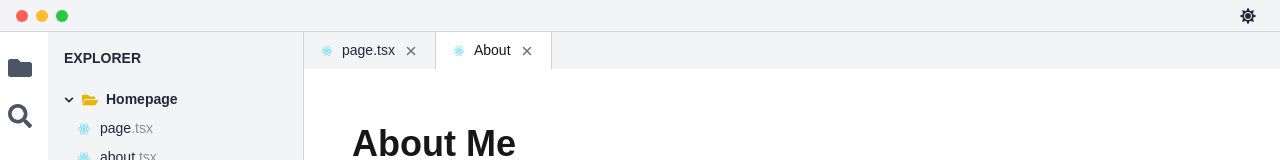
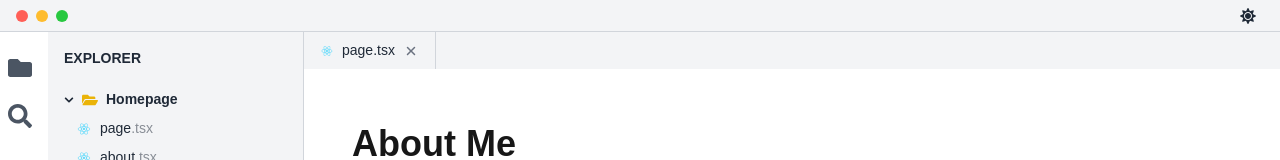
Before and after one commit to jemil-suleimanov/jemil-s, a Next.js app: page /about in a window 1280 px wide. Shown: the top 160 px of the page. Built offline with nearby package versions, Linux system fonts and the light colour scheme.

Commit message:
Simplified tabs logic, removed unnecessary imports, and updated URL with tab parameter.

```diff
--- a/app/layout.tsx
+++ b/app/layout.tsx
@@ -1,7 +1,6 @@
 'use client'
 
-import React, { useState, useEffect } from 'react';
-import { usePathname, useRouter } from 'next/navigation';
+import React, { useState } from 'react';
 import FileExplorer from '../components/FileExplorer';
 import ThemeSwitcher from '../components/ThemeSwitcher';
 import Tabs from '../components/Tabs';
@@ -15,64 +14,6 @@ import FontSizeHandler from '../components/FontSizeHandler';
 import "./globals.css";
 
 const RootLayoutContent = React.memo(({ children }: { children: React.ReactNode }) => {
-  const [openTabs, setOpenTabs] = useState<{ id: string; name: string; path: string }[]>([
-    { id: 'home', name: 'page.tsx', path: '/' }
-  ]);
-
-  const pathname = usePathname();
-  const router = useRouter();
-
-  useEffect(() => {
-    const currentPath = pathname;
-    let tabName = 'page.tsx';
-    let tabId = 'home';
-
-    if (currentPath !== '/') {
-      const pathParts = currentPath.split('/');
-      const lastPart = pathParts[pathParts.length - 1];
-
-      if (pathParts[1] === 'projects') {
-        tabName = `project${lastPart}.tsx`;
-        tabId = `project-${lastPart}`;
-      } else if (pathParts[1] === 'blog') {
-        tabName = `post${lastPart}.md`;
-        tabId = `blog-${lastPart}`;
-      } else {
-        tabName = `${lastPart}.tsx`;
-        tabId = lastPart;
-      }
-    }
-
-    if (!openTabs.some(tab => tab.path === currentPath)) {
-      setOpenTabs(prev => [...prev, { id: tabId, name: tabName, path: currentPath }]);
-    }
-  }, [pathname, openTabs]);
-
-  const handleCloseTab = (id: string) => {
-    setOpenTabs(prev => {
-      const index = prev.findIndex(tab => tab.id === id);
-      if (index === -1) return prev;
-
-      const newTabs = prev.filter(tab => tab.id !== id);
-
-      if (prev[index].path === pathname) {
-        const newPath = index > 0 ? prev[index - 1].path : (newTabs[0]?.path || '/');
-        router.push(newPath);
-      }
-
-      return newTabs;
-    });
-  };
-
-  const handleAddTab = (path: string, name: string) => {
-    setOpenTabs(prev => {
-      if (prev.some(tab => tab.path === path)) {
-        return prev; // Tab already exists, don't add a duplicate
-      }
-      return [...prev, { id: path, name, path }];
-    });
-  };
-
   const [leftSidebar, setLeftSidebar] = useState<'explorer' | 'search' | 'blog' | null>('explorer');
   const [rightSidebar, setRightSidebar] = useState<'settings' | 'aiChat' | null>(null);
 
@@ -125,7 +66,7 @@ const RootLayoutContent = React.memo(({ children }: { children: React.ReactNode
         )}
 
         <div className="flex-1 overflow-hidden flex flex-col bg-background text-foreground">
-          <Tabs tabs={openTabs} onCloseTab={handleCloseTab} onAddTab={handleAddTab} />
+          <Tabs />
           <div className="flex-1 overflow-y-auto p-4 dark:border-gray-700">
             {children}
           </div>
--- a/components/FileExplorer.tsx
+++ b/components/FileExplorer.tsx
@@ -76,7 +76,8 @@ const FileExplorer: React.FC = () => {
     if (item.type === 'folder') {
       toggleFolder(item.path);
     } else {
-      router.push(item.path);
+      console.log('item.name', item);
+      router.push(`${item.path}?tab=${item.name + item.extension}`)
     }
   };
 
--- a/components/Tabs.tsx
+++ b/components/Tabs.tsx
@@ -1,53 +1,46 @@
 "use client";
 
-import React, { useEffect } from 'react';
+import React, { useState, useEffect } from 'react';
 import Link from 'next/link';
-import { usePathname } from 'next/navigation';
+import { usePathname, useSearchParams, useRouter } from 'next/navigation';
 import { IoClose } from 'react-icons/io5';
 import { DiReact } from 'react-icons/di';
 import { SiVuedotjs, SiJson } from 'react-icons/si';
 
 interface Tab {
-  id: string;
   name: string;
   path: string;
 }
 
-interface TabsProps {
-  tabs: Tab[];
-  onCloseTab: (id: string) => void;
-  onAddTab: (path: string, name: string) => void;
-}
-
-const Tabs: React.FC<TabsProps> = ({ tabs, onCloseTab, onAddTab }) => {
+const Tabs: React.FC = () => {
+  const [tabs, setTabs] = useState<Tab[]>([{ name: 'page.tsx', path: '/' }]);
   const pathname = usePathname();
+  const searchParams = useSearchParams();
+  const router = useRouter();
 
   useEffect(() => {
-    const currentTab = tabs.find(tab => tab.path === pathname);
-    if (!currentTab) {
-      // If the current path is not in tabs, add it
-      onAddTab(pathname, getTabNameFromPath(pathname));
+    console.log('use effect');
+    const tabParam = searchParams.get('tab');
+    if (tabParam && !tabs.some(tab => tab.path === pathname)) {
+      setTabs(prev => [...prev, { name: tabParam, path: pathname }]);
     }
-  }, [pathname, tabs, onAddTab]);
+  }, [pathname, searchParams, tabs]);
 
-  const getTabNameFromPath = (path: string): string => {
-    // Extract a name from the path, e.g., '/projects/123' becomes 'Project 123'
-    const parts = path.split('/').filter(Boolean);
-    if (parts.length === 0) return 'Home';
-    return parts.map(part => part.charAt(0).toUpperCase() + part.slice(1)).join(' ');
+  const handleCloseTab = (path: string) => {
+    setTabs(prev => {
+      const newTabs = prev.filter(tab => tab.path !== path);
+
+      if (path === pathname) {
+        const lastTab = newTabs[newTabs.length - 1];
+        if (lastTab) {
+          router.push(lastTab.path);
+        }
+      }
+
+      return newTabs;
+    });
   };
 
-  // Ensure unique tabs
-  const uniqueTabs = tabs.reduce((acc: Tab[], current) => {
-    const x = acc.find(item => item.path === current.path);
-    if (!x) {
-      return acc.concat([current]);
-    } else {
-      return acc;
-    }
-  }, []);
-
-  // Add function to determine file type and return appropriate icon
   const getTabIcon = (path: string) => {
     if (path === '/' || path.startsWith('/about') || path.startsWith('/skills')) {
       return <DiReact className="mr-2 text-[#61DAFB]" />;
@@ -63,7 +56,7 @@ const Tabs: React.FC<TabsProps> = ({ tabs, onCloseTab, onAddTab }) => {
 
   return (
     <div className="flex bg-sidebar-bg text-sidebar-fg overflow-x-auto">
-      {uniqueTabs.map((tab) => (
+      {tabs.map((tab) => (
         <div
           key={tab.path}
           className={`flex items-center px-4 py-2 cursor-pointer border-r border-gray-300 dark:border-[#252526] ${
@@ -77,7 +70,7 @@ const Tabs: React.FC<TabsProps> = ({ tabs, onCloseTab, onAddTab }) => {
           <button
             onClick={(e) => {
               e.preventDefault();
-              onCloseTab(tab.id);
+              handleCloseTab(tab.path);
             }}
             className="text-gray-500 hover:text-gray-700 dark:text-gray-400 dark:hover:text-gray-200"
           >
```
